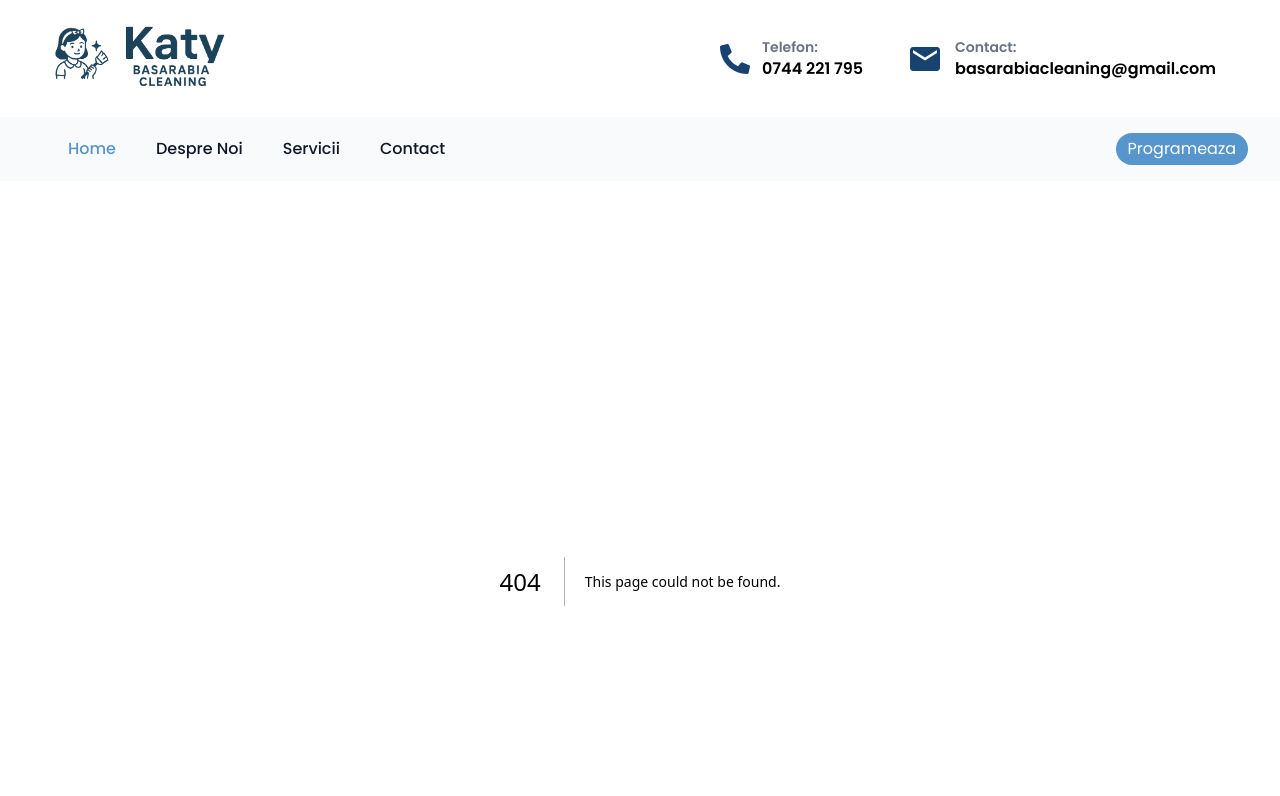
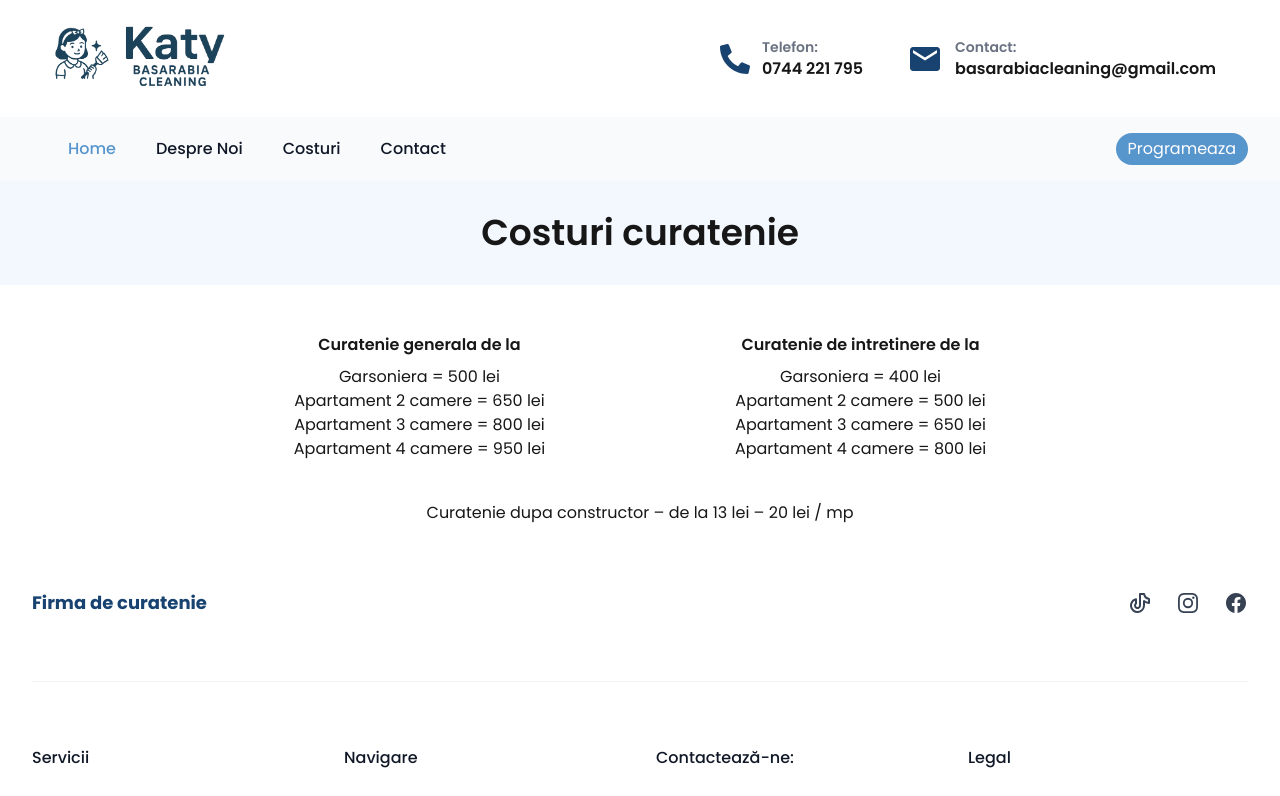
Before and after one commit to lazarelvis/cleaning-website, a Next.js app: page /costuri in a window 1280 px wide. Before the commit this address had no page. Shown: the top 796 px of the page. Built offline with nearby package versions, Linux system fonts and the light colour scheme.

Commit message:
preturi/costuri page added

```diff
--- a/src/app/components/Navbar/index.js
+++ b/src/app/components/Navbar/index.js
@@ -14,7 +14,7 @@ import Link from "next/link";
 const navigation = [
   { name: "Home", href: "/", current: true },
   { name: "Despre Noi", href: "/desprenoi", current: false },
-  { name: "Servicii", href: "#", current: false },
+  { name: "Costuri", href: "/costuri", current: false },
   { name: "Contact", href: "/contact", current: false },
 ];
 
--- /dev/null
+++ b/src/app/costuri/page.js
@@ -0,0 +1,34 @@
+export default function Costuri() {
+  return (
+    <div className="text-center  font-[family-name:var(--font-poppins)]">
+      <div className="bg-cultured ">
+        <div className="mx-auto max-w-6xl px-6 md:px-0">
+          <h1 className="text-4xl py-8 font-semibold ">Costuri curatenie</h1>
+        </div>
+      </div>
+      <div className="mx-auto max-w-6xl px-6 md:px-0 ">
+        <div className="flex flex-col md:flex-row justify-evenly p-5 md:p-10">
+          <div>
+            <h3 className="font-semibold py-2">Curatenie generala de la</h3>
+            <h4>Garsoniera = 500 lei</h4>
+            <h4>Apartament 2 camere = 650 lei</h4>
+            <h4>Apartament 3 camere = 800 lei</h4>
+            <h4>Apartament 4 camere = 950 lei</h4>
+          </div>
+          <div>
+            <h3 className="font-semibold py-2">
+              Curatenie de intretinere de la
+            </h3>
+            <h4>Garsoniera = 400 lei</h4>
+            <h4>Apartament 2 camere = 500 lei</h4>
+            <h4>Apartament 3 camere = 650 lei</h4>
+            <h4>Apartament 4 camere = 800 lei</h4>
+          </div>
+        </div>
+        <h3 className="">
+          Curatenie dupa constructor – de la 13 lei – 20 lei / mp
+        </h3>
+      </div>
+    </div>
+  );
+}
```
